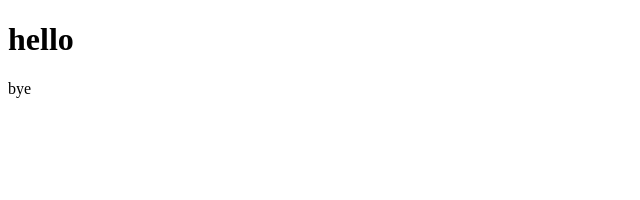
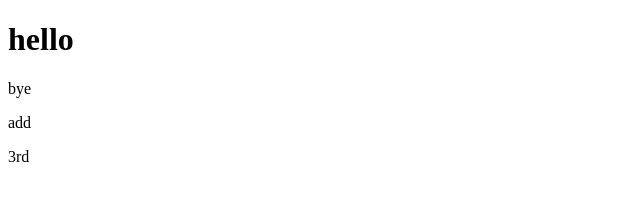
Before and after one commit to Diksha-sharma12/mca-github, a plain HTML site: page index.html in a window 1280 px wide. Shown: the full height of the page, 0-640 px from the left. Drawn offline with Linux system fonts and the light colour scheme.

Commit message:
third commit

```diff
--- a/index.html
+++ b/index.html
@@ -8,5 +8,6 @@
 <body>
     <h1>hello</h1>
     <p>bye</p>
-</body>
+    <p>add</p>
+    <p>3rd </p>
 </html>
```
